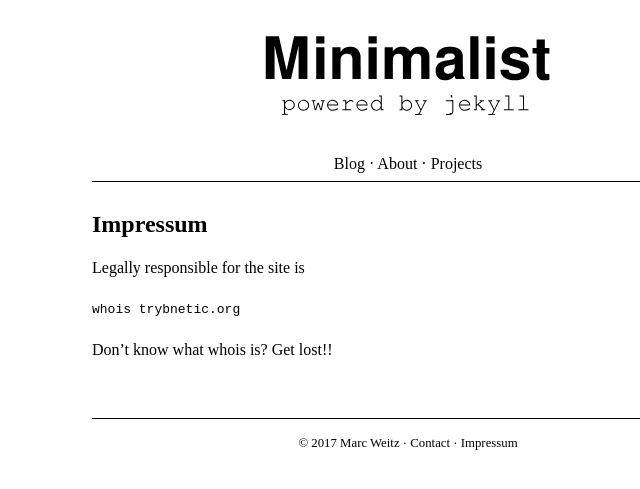
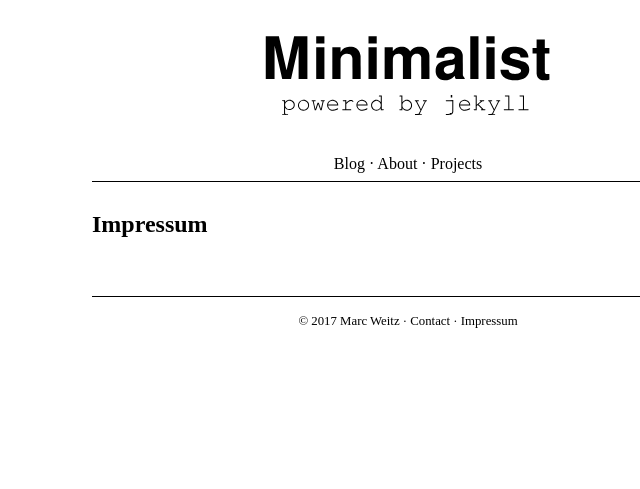
Before and after one commit to Trybnetic/minimalist, a Jekyll site: the page built from impressum.md, in a window 1280 px wide. Shown: the top 489 px of the page, without its empty margins (232-872 px from the left). Built offline with Jekyll 4.4.1, drawn with Linux system fonts in a browser that asks for light colours.

Commit message:
removes impressum text

```diff
--- a/impressum.md
+++ b/impressum.md
@@ -3,10 +3,3 @@
 title: Impressum
 permalink: /impressum/
 ---
-
-
-Legally responsible for the site is
-
-`whois trybnetic.org`
-
-Don't know what whois is? Get lost!!
```
